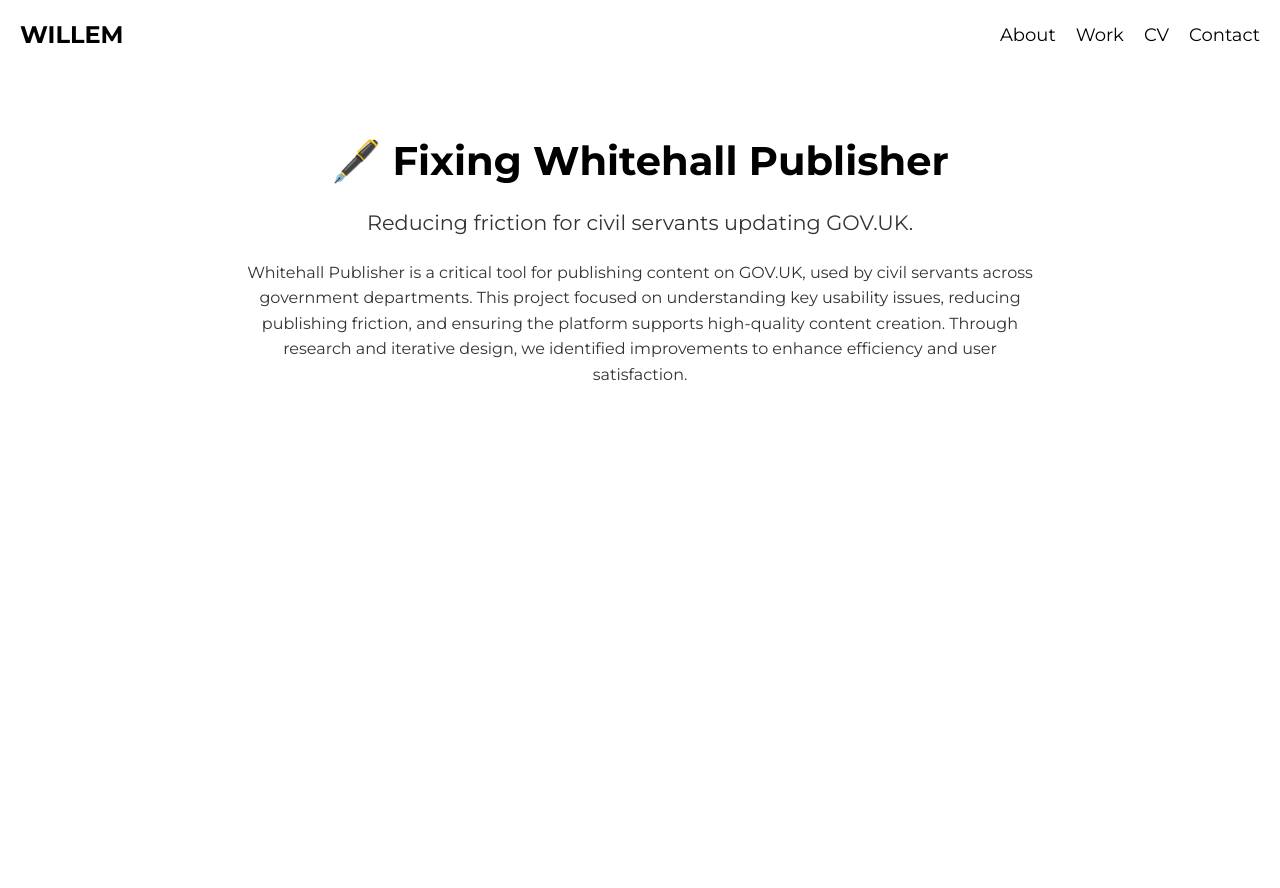
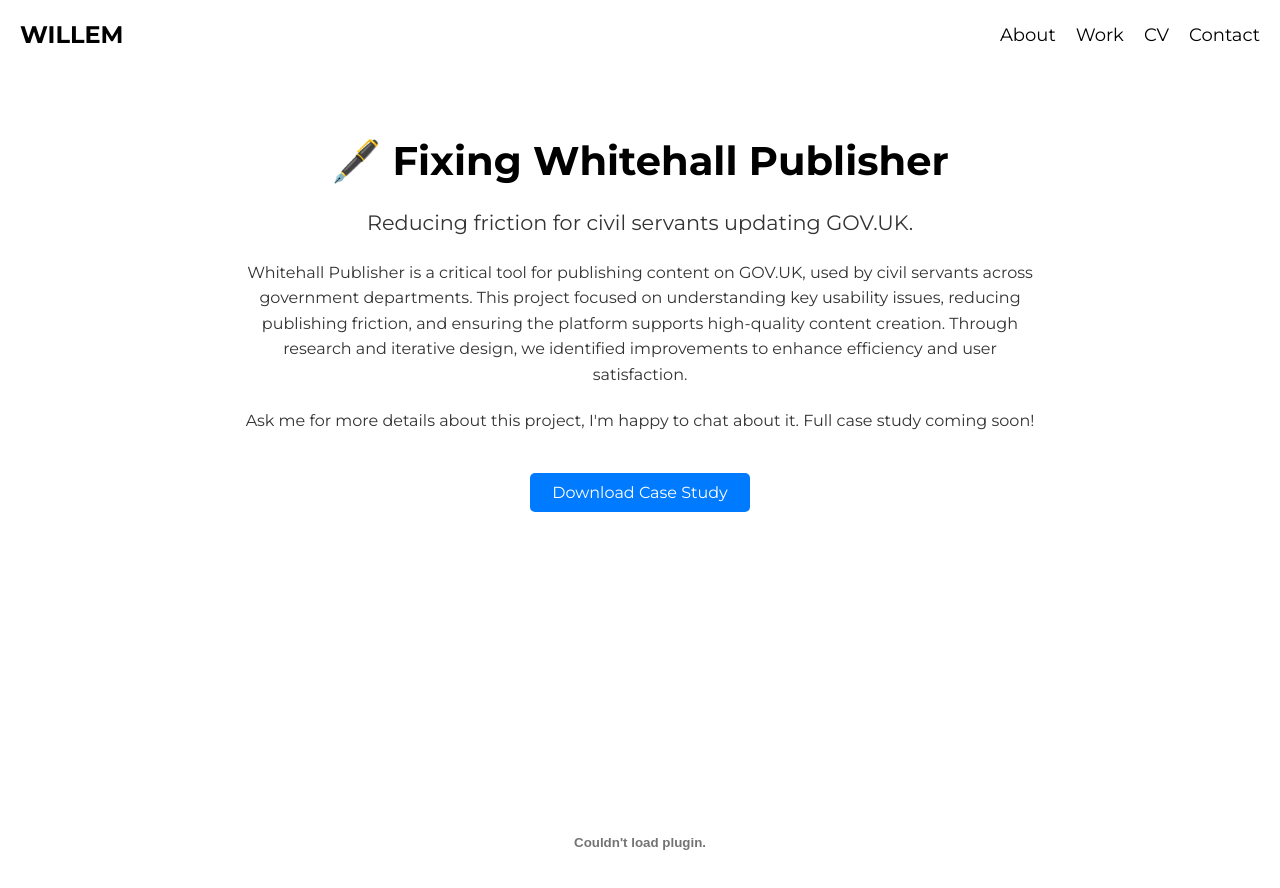
Before and after one commit to FruitSapling/FruitSapling.github.io, a React (Create React App) app: page /project/GDS in a window 1280 px wide. Shown: the top 888 px of the page. Before the commit the page ends 800 px from the top, so only its background shows below. Built offline with nearby package versions, Linux system fonts and the light colour scheme.

Commit message:
quick summary for gds

```diff
--- a/src/pages/project/GDS.js
+++ b/src/pages/project/GDS.js
@@ -13,10 +13,26 @@
         <p className="project-summary">
           Whitehall Publisher is a critical tool for publishing content on GOV.UK, used by civil servants across government departments. This project focused on understanding key usability issues, reducing publishing friction, and ensuring the platform supports high-quality content creation. Through research and iterative design, we identified improvements to enhance efficiency and user satisfaction.
         </p>
+
+        <p className="project-summary">
+          Ask me for more details about this project, I'm happy to chat about it. Full case study coming soon!
+        </p>
+
+        <a href={`${process.env.PUBLIC_URL}/projectCaseStudies/GDS-case-study-split.pdf`}
+         download="GDS-case-study-split.pdf"
+         className="download-button">
+        Download Case Study
+      </a>
+
+      <embed src={`${process.env.PUBLIC_URL}/projectCaseStudies/GDS-case-study-split.pdf`}
+        type="application/pdf"
+        className="pdf-viewer"
+      />
       </div>
 
     </div>
   );
+
 };
 
 export default GDS;
```
Also changed, not shown: 1 other file (tests, documents, lock files or other folders).
